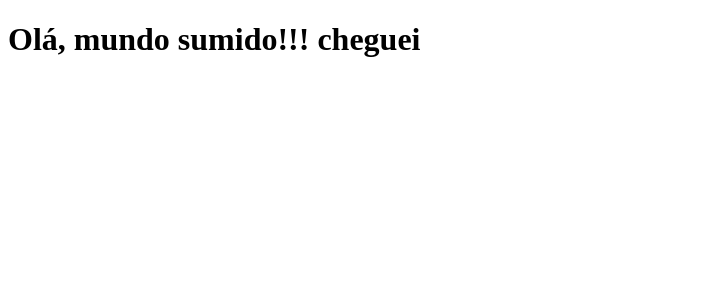
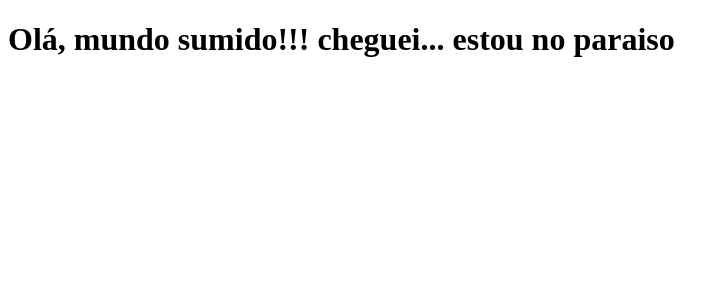
Before and after one commit to danielspiker/clone-tabnews-01, a Next.js app: page / in a window 1280 px wide. Shown: the top 300 px of the page, without its empty margins (0-728 px from the left). Built offline with nearby package versions, Linux system fonts and the light colour scheme.

Commit message:
modifica a frase

```diff
--- a/pages/index.js
+++ b/pages/index.js
@@ -1,5 +1,5 @@
 function Home() {
-    return <h1>Olá, mundo sumido!!! cheguei</h1>
+    return <h1>Olá, mundo sumido!!! cheguei... estou no paraiso</h1>
 }
 
 export default Home;
```
